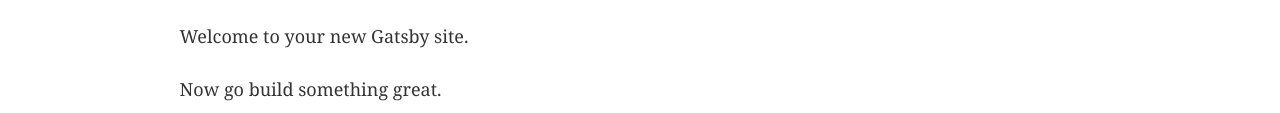
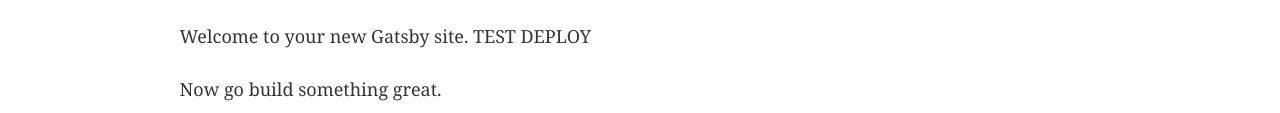
Before and after one commit to FHPDev/website, a Gatsby site in the folder packages/client/: page / in a window 1280 px wide. Shown: the part 170-283 px from the top of the page. Built offline with nearby package versions, Linux system fonts and the light colour scheme; Gatsby itself is replaced by a stand-in of ours.

Commit message:
ci/cd test

```diff
--- a/packages/client/src/pages/index.js
+++ b/packages/client/src/pages/index.js
@@ -9,7 +9,7 @@
   <Layout>
     <Seo title="Home" />
     <h1>Hi people</h1>
-    <p>Welcome to your new Gatsby site.</p>
+    <p>Welcome to your new Gatsby site. TEST DEPLOY</p>
     <p>Now go build something great.</p>
     <StaticImage
       src="../images/gatsby-astronaut.png"
```
